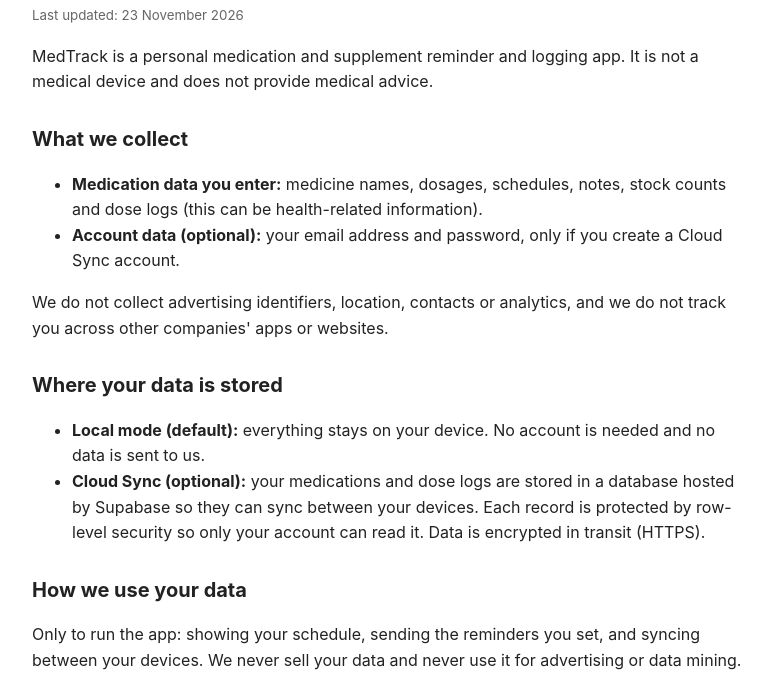
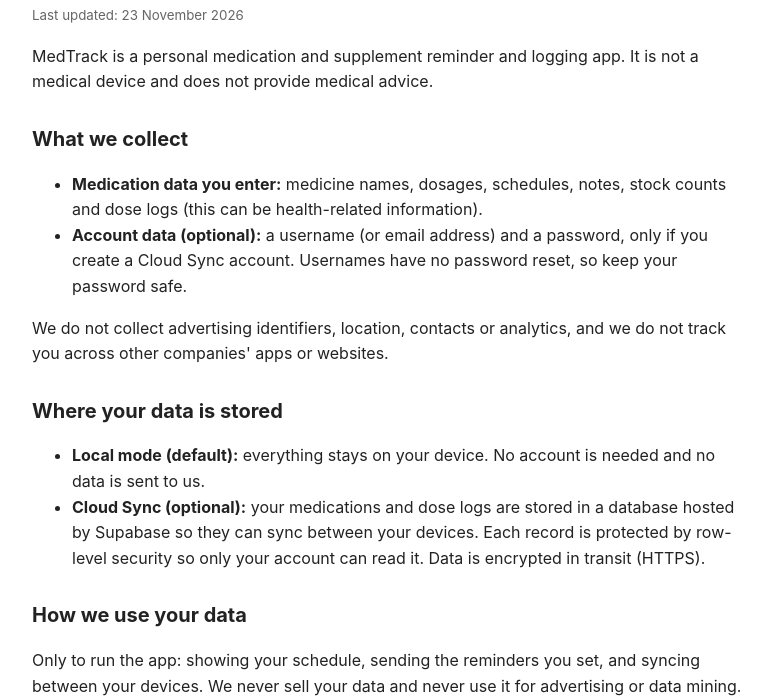
Before and after one commit to samyuen16/medtrack-legal, a plain HTML site: page privacy.html in a window 1280 px wide. Shown: the part 104-802 px from the top of the page, without its empty margins (248-1019 px from the left). Drawn offline with Linux system fonts and the light colour scheme.

Commit message:
Privacy policy: usernames

```diff
--- a/privacy.html
+++ b/privacy.html
@@ -3,7 +3,7 @@
 <p>MedTrack is a personal medication and supplement reminder and logging app. It is not a medical device and does not provide medical advice.</p>
 <h2>What we collect</h2>
 <ul><li><b>Medication data you enter:</b> medicine names, dosages, schedules, notes, stock counts and dose logs (this can be health-related information).</li>
-<li><b>Account data (optional):</b> your email address and password, only if you create a Cloud Sync account.</li></ul>
+<li><b>Account data (optional):</b> a username (or email address) and a password, only if you create a Cloud Sync account. Usernames have no password reset, so keep your password safe.</li></ul>
 <p>We do not collect advertising identifiers, location, contacts or analytics, and we do not track you across other companies' apps or websites.</p>
 <h2>Where your data is stored</h2>
 <ul><li><b>Local mode (default):</b> everything stays on your device. No account is needed and no data is sent to us.</li>
```
